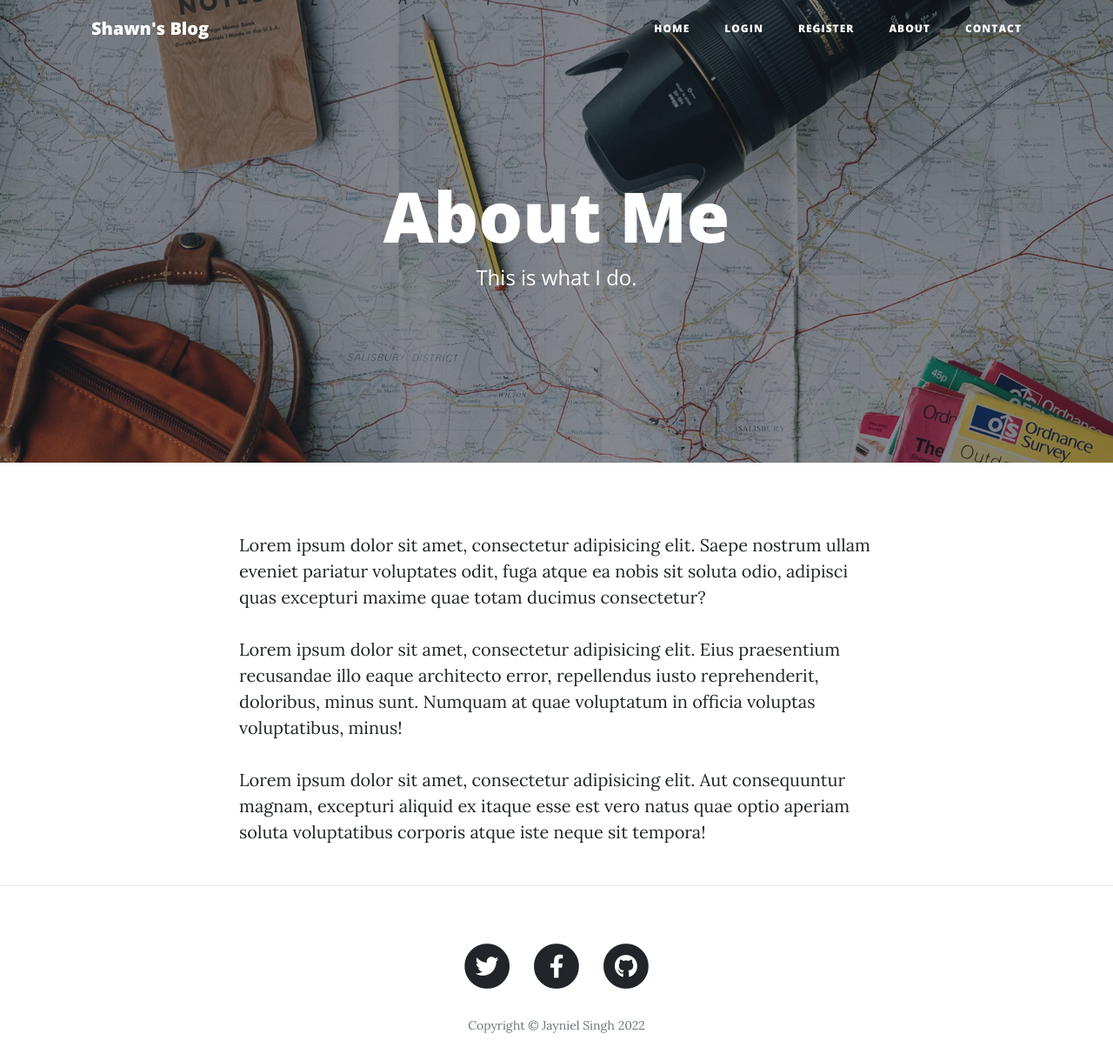
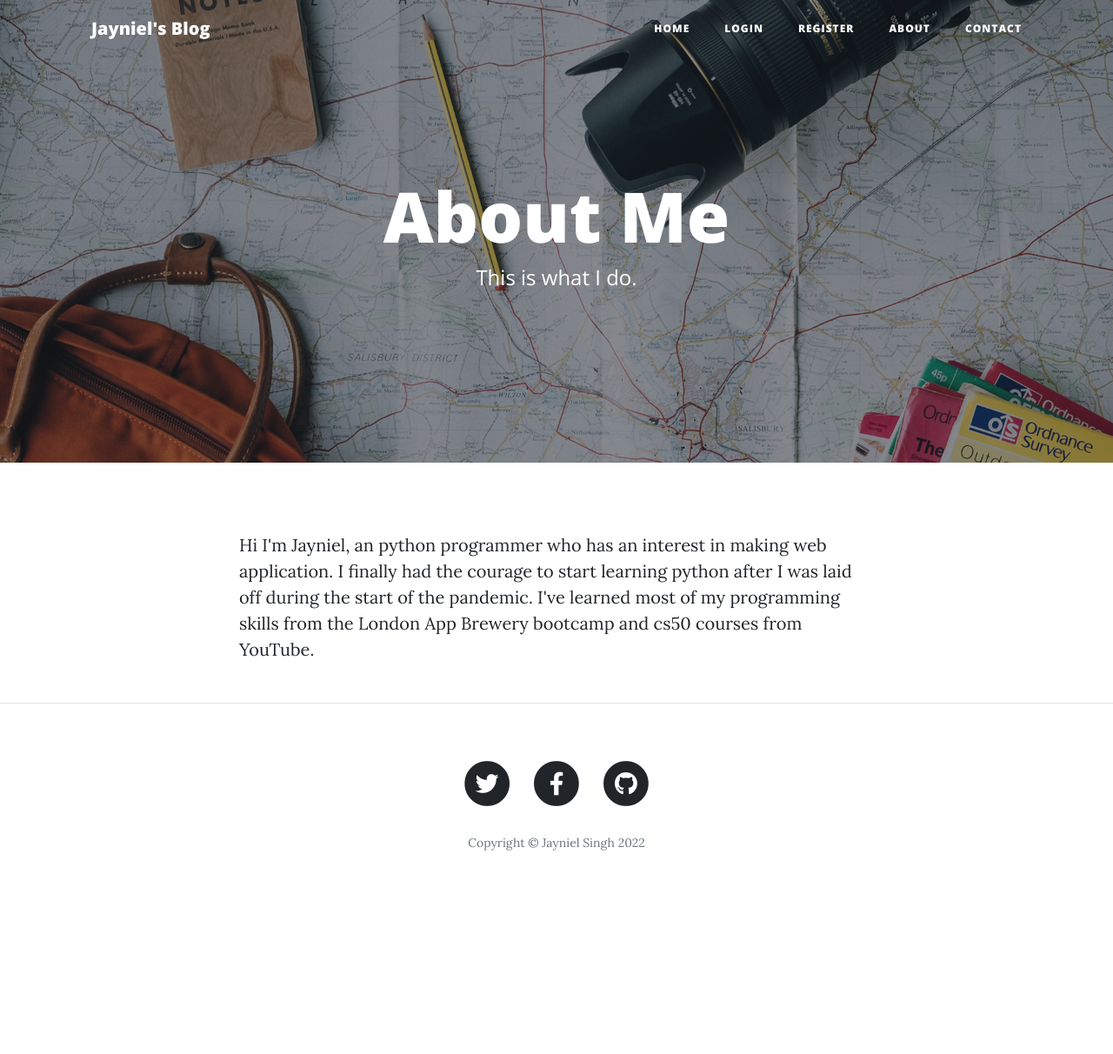
Before and after one commit to jaynielsingh/Blog, a Flask app: page /about in a window 1280 px wide. Shown: the top 1212 px of the page at 87% size. After the commit the page ends 978 px from the top, so only its background shows below. Run offline with Flask 2, Linux system fonts and the light colour scheme; some libraries are stand-ins or nearby versions.

Commit message:
Update name, about page and link to github profile

```diff
--- a/templates/about.html
+++ b/templates/about.html
@@ -19,9 +19,11 @@
   <div class="container">
     <div class="row">
       <div class="col-lg-8 col-md-10 mx-auto">
-        <p>Lorem ipsum dolor sit amet, consectetur adipisicing elit. Saepe nostrum ullam eveniet pariatur voluptates odit, fuga atque ea nobis sit soluta odio, adipisci quas excepturi maxime quae totam ducimus consectetur?</p>
-        <p>Lorem ipsum dolor sit amet, consectetur adipisicing elit. Eius praesentium recusandae illo eaque architecto error, repellendus iusto reprehenderit, doloribus, minus sunt. Numquam at quae voluptatum in officia voluptas voluptatibus, minus!</p>
-        <p>Lorem ipsum dolor sit amet, consectetur adipisicing elit. Aut consequuntur magnam, excepturi aliquid ex itaque esse est vero natus quae optio aperiam soluta voluptatibus corporis atque iste neque sit tempora!</p>
+        <p>Hi I'm Jayniel, an python programmer who has an interest in making web application.
+          I finally had the courage to start learning python after I was laid off during the start of the pandemic. I've
+          learned most of my programming skills from the London App Brewery bootcamp and cs50 courses from YouTube.
+        </p>
+        <p></p>
       </div>
     </div>
   </div>
--- a/templates/footer.html
+++ b/templates/footer.html
@@ -21,7 +21,7 @@
             </a>
           </li>
           <li class="list-inline-item">
-            <a href="#">
+            <a href="https://github.com/jaynielsingh">
               <span class="fa-stack fa-lg">
                 <i class="fas fa-circle fa-stack-2x"></i>
                 <i class="fab fa-github fa-stack-1x fa-inverse"></i>
--- a/templates/header.html
+++ b/templates/header.html
@@ -8,7 +8,7 @@
     <meta name="description" content="">
     <meta name="author" content="">
 
-    <title>Shawn's Blog</title>
+    <title>Jayniel's Blog</title>
 
     <!-- Bootstrap core CSS -->
     <link href="{{ url_for('static', filename='vendor/bootstrap/css/bootstrap.min.css') }}" rel="stylesheet">
@@ -32,7 +32,7 @@
     <!-- Navigation -->
     <nav class="navbar navbar-expand-lg navbar-light fixed-top" id="mainNav">
       <div class="container">
-        <a class="navbar-brand" href="{{url_for('get_all_posts')}}">Shawn's Blog</a>
+        <a class="navbar-brand" href="{{url_for('get_all_posts')}}">Jayniel's Blog</a>
         <button class="navbar-toggler navbar-toggler-right" type="button" data-toggle="collapse"
           data-target="#navbarResponsive" aria-controls="navbarResponsive" aria-expanded="false"
           aria-label="Toggle navigation">
--- a/templates/index.html
+++ b/templates/index.html
@@ -8,7 +8,7 @@
     <div class="row">
       <div class="col-lg-8 col-md-10 mx-auto">
         <div class="site-heading">
-          <h1>Shawn's Blog</h1>
+          <h1>Jayniel's Blog</h1>
           <span class="subheading">A collection of random blogs.</span>
         </div>
       </div>
```
